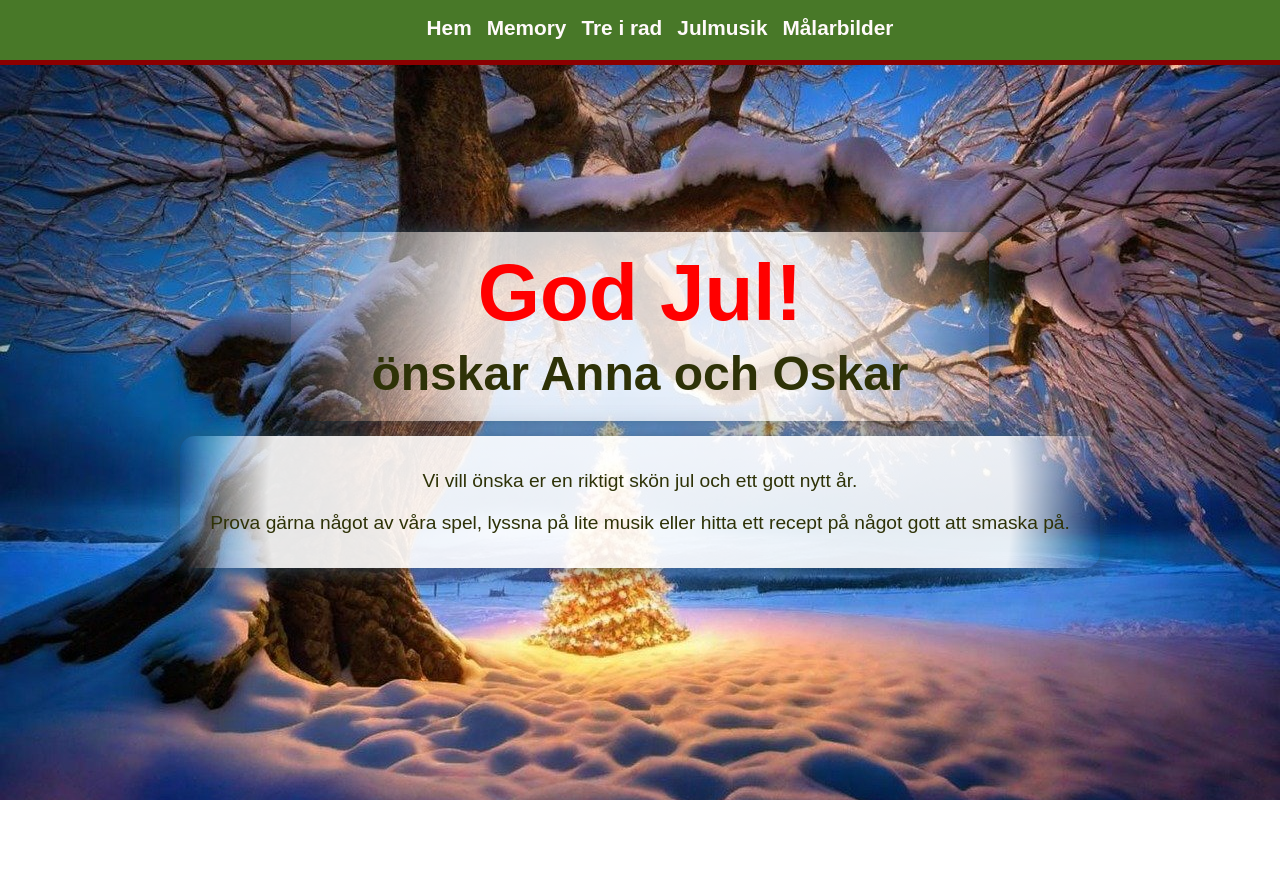
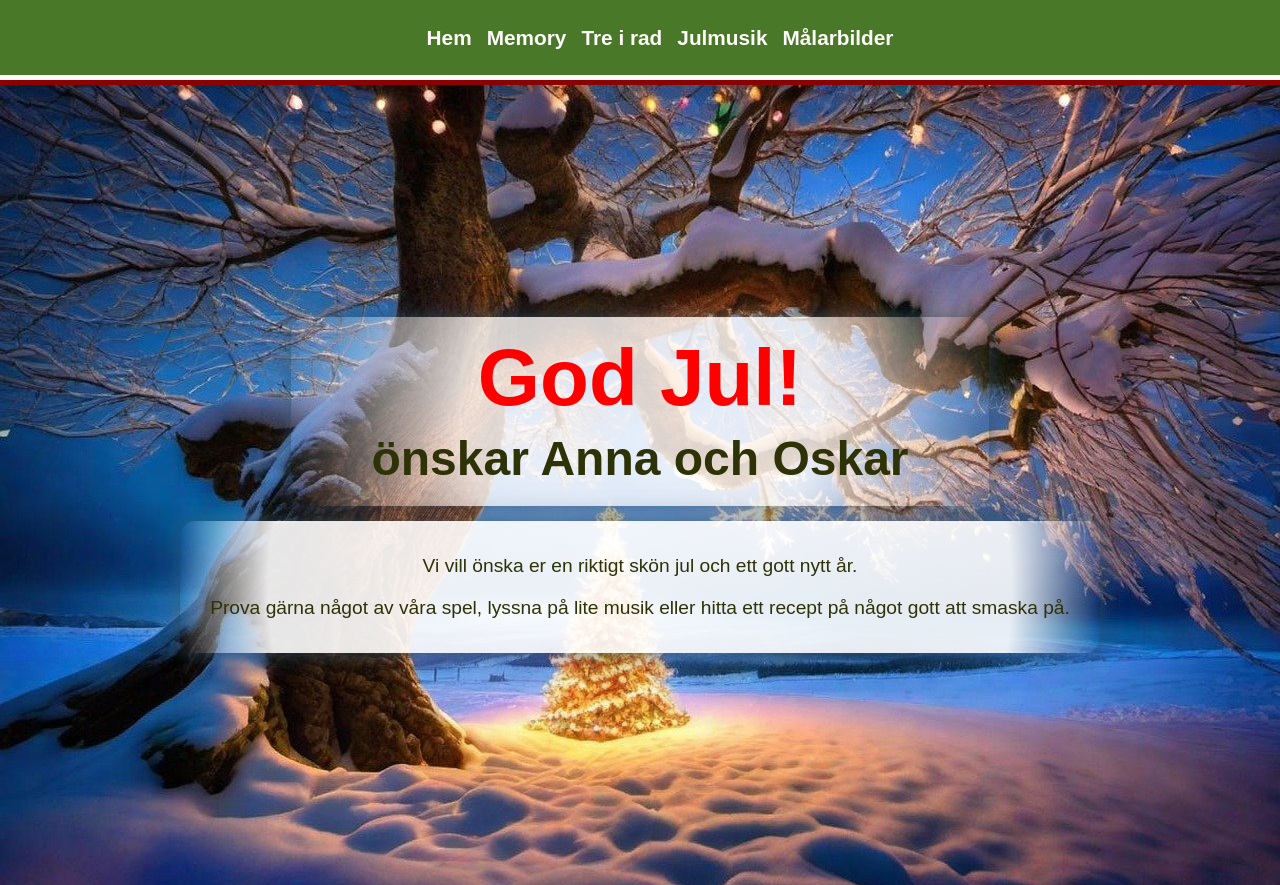
Before and after one commit to annkar73/react-christmas-card, a React (Vite) app: page / in a window 1280 px wide. Before the commit the page ends 800 px from the top, so only its background shows below. Built offline with nearby package versions, Linux system fonts and the light colour scheme.

Commit message:
add extra border-bottom on nav

```diff
--- a/src/styles/App.css
+++ b/src/styles/App.css
@@ -6,16 +6,28 @@ header {
   background-color: whitesmoke;
 }
 nav {
-  position: absolute;
+  position: relative;
   top: 0;
   left: 0;
   width: 100vw;
   height: 60px;
   background-color: rgb(72, 120, 40);
   margin: 0;
+  padding: 10px 0;
   border-bottom: 5px solid darkred;
   z-index: 1000;
 }
+/* fejka en dubbel border-bottom med pseudoelement. Lägger sig ovanför border-bottom */
+nav::after {
+  content: ""; /* Nödvändigt för att skapa ett pseudo-element */
+  position: absolute;
+  bottom: 0; /* Placera den direkt under nav */
+  left: 0;
+  right: 0;
+  height: 5px; /* Höjd på den andra gränsen */
+  background-color: snow; /* Färg för den andra gränsen */
+}
+
 nav ul {
   display: flex;
   flex-direction: row;
```
